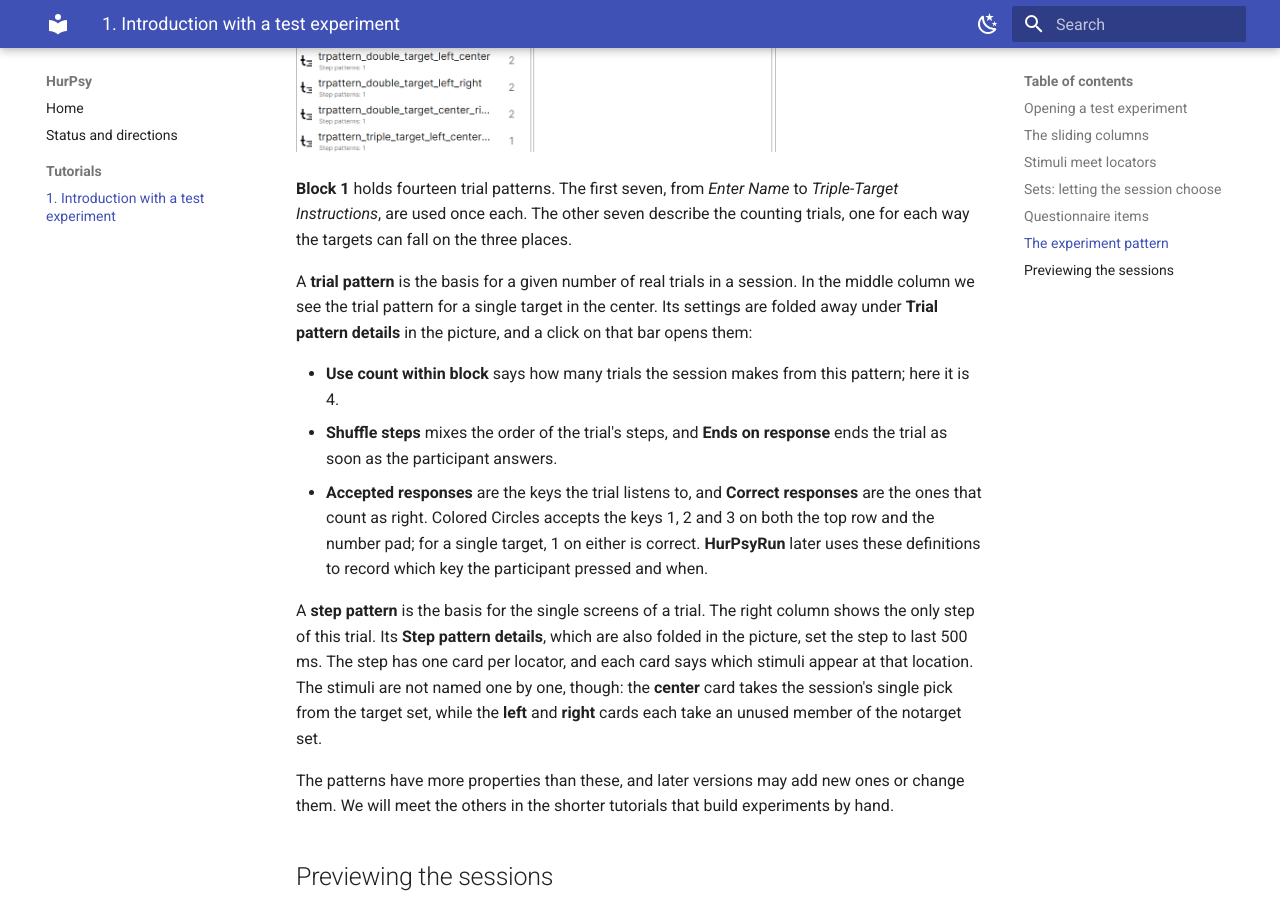
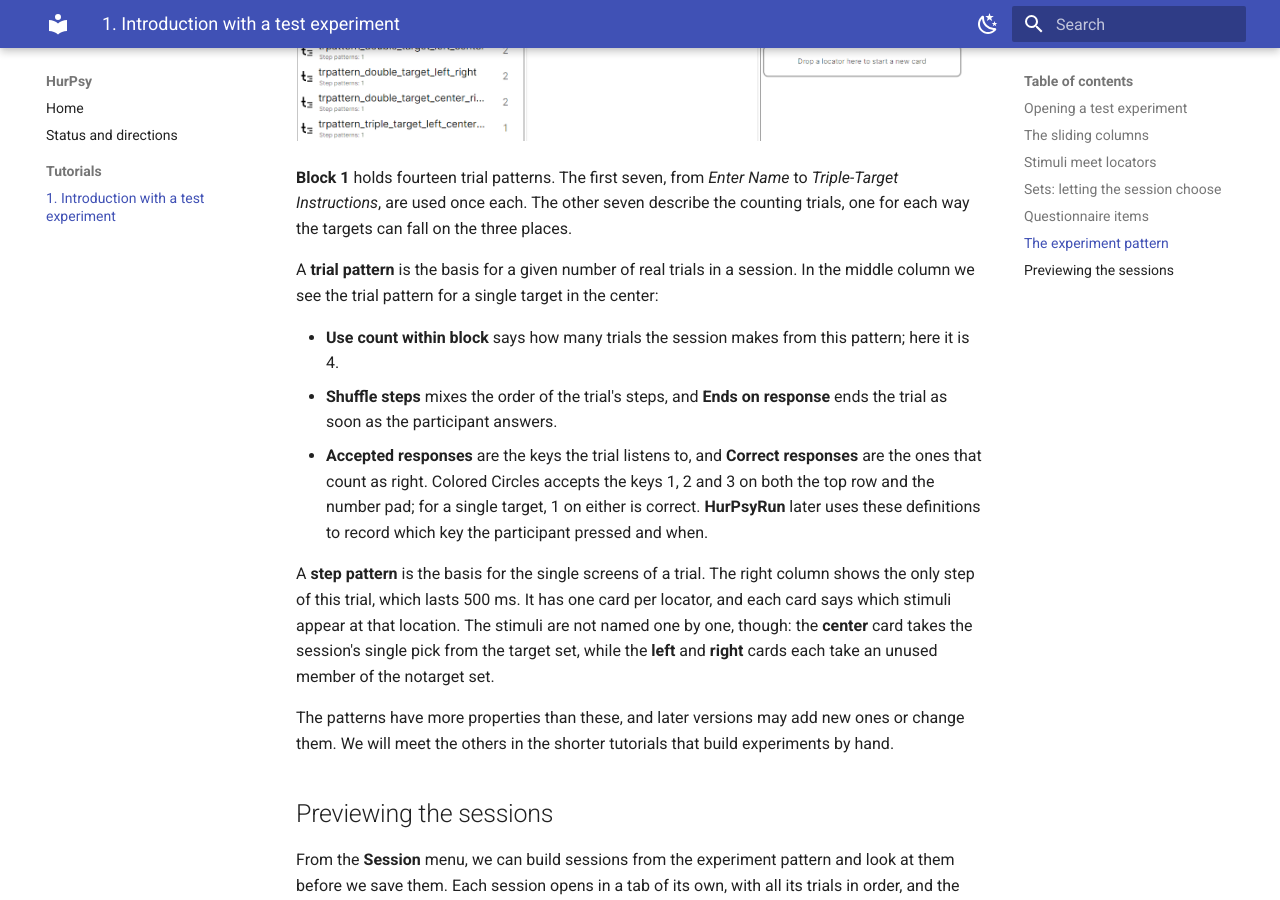
Before and after one commit to HurPsy/hurpsy.github.io, an MkDocs documentation site: the page built from docs/tutorial-1-introduction.md, in a window 1280 px wide and 900 px high, scrolled down 4912 px. Built offline with MkDocs 1.6.1 and Material for MkDocs 9.7.7, drawn with Linux system fonts in a browser that asks for light colours.

```diff
--- a/docs/tutorial-1-introduction.md
+++ b/docs/tutorial-1-introduction.md
@@ -63,17 +63,17 @@ HurPsyDesign was born out of necessity, to help some junior researchers who were
 
 On the **Experiment Pattern** tab, the same sliding columns show a block pattern, its trial patterns and the step patterns of the selected trial pattern.
 
-![The Experiment Pattern tab with Block 1 and its fourteen trial patterns, the trial pattern trpattern_single_target_center with its one step pattern, and the center, left and right cards of the step pattern single_target_center](images/tutorial-1/experiment-pattern.png)
+![The Experiment Pattern tab with Block 1 and its fourteen trial patterns, the details of trpattern_single_target_center and the details of its step pattern single_target_center](images/tutorial-1/experiment-pattern.png)
 
 **Block 1** holds fourteen trial patterns. The first seven, from *Enter Name* to *Triple-Target Instructions*, are used once each. The other seven describe the counting trials, one for each way the targets can fall on the three places.
 
-A **trial pattern** is the basis for a given number of real trials in a session. In the middle column we see the trial pattern for a single target in the center. Its settings are folded away under **Trial pattern details** in the picture, and a click on that bar opens them:
+A **trial pattern** is the basis for a given number of real trials in a session. In the middle column we see the trial pattern for a single target in the center:
 
 - **Use count within block** says how many trials the session makes from this pattern; here it is 4.
 - **Shuffle steps** mixes the order of the trial's steps, and **Ends on response** ends the trial as soon as the participant answers.
 - **Accepted responses** are the keys the trial listens to, and **Correct responses** are the ones that count as right. Colored Circles accepts the keys 1, 2 and 3 on both the top row and the number pad; for a single target, 1 on either is correct. **HurPsyRun** later uses these definitions to record which key the participant pressed and when.
 
-A **step pattern** is the basis for the single screens of a trial. The right column shows the only step of this trial. Its **Step pattern details**, which are also folded in the picture, set the step to last 500 ms. The step has one card per locator, and each card says which stimuli appear at that location. The stimuli are not named one by one, though: the **center** card takes the session's single pick from the target set, while the **left** and **right** cards each take an unused member of the notarget set.
+A **step pattern** is the basis for the single screens of a trial. The right column shows the only step of this trial, which lasts 500 ms. It has one card per locator, and each card says which stimuli appear at that location. The stimuli are not named one by one, though: the **center** card takes the session's single pick from the target set, while the **left** and **right** cards each take an unused member of the notarget set.
 
 The patterns have more properties than these, and later versions may add new ones or change them. We will meet the others in the shorter tutorials that build experiments by hand.
 
```
Also changed, not shown: docs/images/tutorial-1/experiment-pattern.png.
